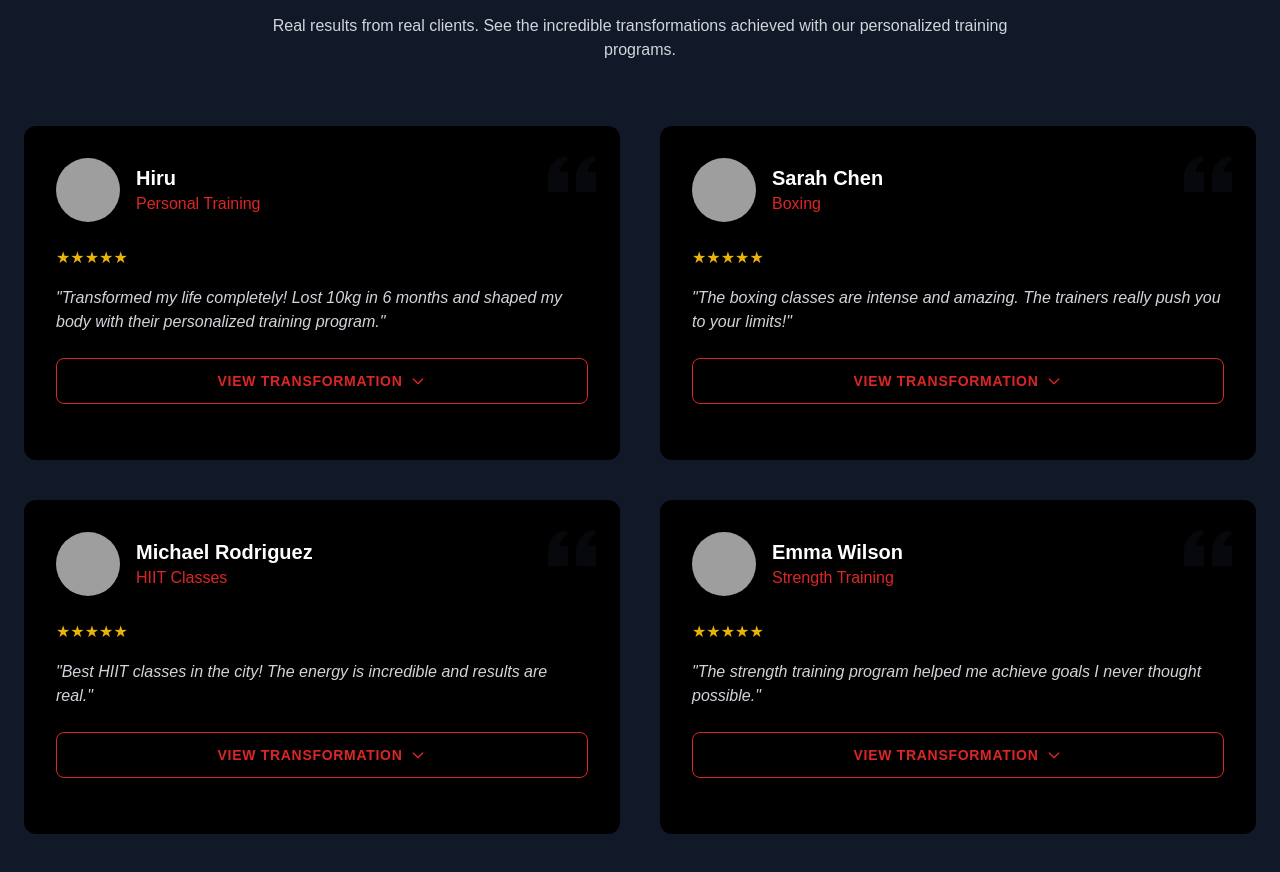
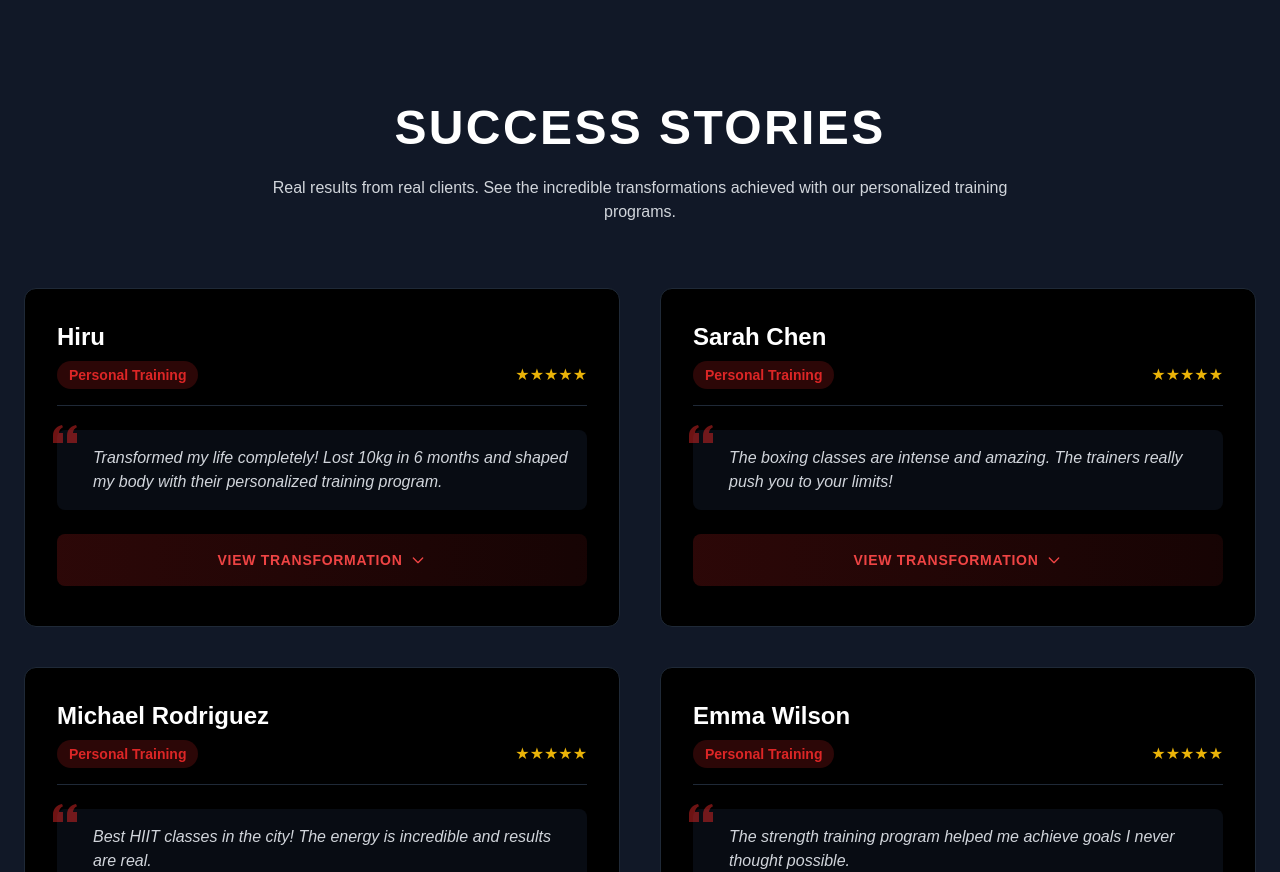
Before and after one commit to costa-tech/GYM-TRAINER-WEBSITE, a React (Vite) app: page / in a window 1280 px wide. Shown: the part 2620-3492 px from the top of the page. Built offline with nearby package versions, Linux system fonts and the light colour scheme; grey boxes are pictures that could not be loaded.

Commit message:
feat: remove boxing and HIIT classes from services, adjust grid layout for improved responsiveness

```diff
--- a/src/components/Reviews.jsx
+++ b/src/components/Reviews.jsx
@@ -5,40 +5,36 @@ import { useInView } from 'react-intersection-observer';
 const reviews = [
   {
     name: "Hiru",
-    image: "https://images.unsplash.com/photo-1500648767791-00dcc994a43e?ixlib=rb-1.2.1&auto=format&fit=crop&w=800&q=80",
     review: "Transformed my life completely! Lost 10kg in 6 months and shaped my body with their personalized training program.",
     rating: 5,
     program: "Personal Training",
-    beforeImage: "/images/hirubefore.jpg", // Fix the path by adding forward slash
+    beforeImage: "/images/hirubefore.jpg",
     afterImage: "/images/hiruafter.jpg",
     duration: "6 months"
   },
   {
     name: "Sarah Chen",
-    image: "https://images.unsplash.com/photo-1494790108377-be9c29b29330?ixlib=rb-1.2.1&auto=format&fit=crop&w=800&q=80",
     review: "The boxing classes are intense and amazing. The trainers really push you to your limits!",
     rating: 5,
-    program: "Boxing",
+    program: "Personal Training",
     beforeImage: "https://images.unsplash.com/photo-1609899659230-11de744e264a?ixlib=rb-1.2.1&auto=format&fit=crop&w=800&q=80",
     afterImage: "https://images.unsplash.com/photo-1609899495200-bc817d9a69bc?ixlib=rb-1.2.1&auto=format&fit=crop&w=800&q=80",
     duration: "8 months"
   },
   {
     name: "Michael Rodriguez",
-    image: "https://images.unsplash.com/photo-1507003211169-0a1dd7228f2d?ixlib=rb-1.2.1&auto=format&fit=crop&w=800&q=80",
     review: "Best HIIT classes in the city! The energy is incredible and results are real.",
     rating: 5,
-    program: "HIIT Classes",
+    program: "Personal Training",
     beforeImage: "https://images.unsplash.com/photo-1594381898411-846e7d193883?ixlib=rb-1.2.1&auto=format&fit=crop&w=800&q=80",
     afterImage: "https://images.unsplash.com/photo-1605296867724-fa87a8ef53fd?ixlib=rb-1.2.1&auto=format&fit=crop&w=800&q=80",
     duration: "4 months"
   },
   {
     name: "Emma Wilson",
-    image: "https://images.unsplash.com/photo-1438761681033-6461ffad8d80?ixlib=rb-1.2.1&auto=format&fit=crop&w=800&q=80",
     review: "The strength training program helped me achieve goals I never thought possible.",
     rating: 5,
-    program: "Strength Training",
+    program: "Personal Training",
     beforeImage: "https://images.unsplash.com/photo-1506784242126-2a0b0b89c56c?ixlib=rb-1.2.1&auto=format&fit=crop&w=800&q=80",
     afterImage: "https://images.unsplash.com/photo-1548690312-e3b507d8c110?ixlib=rb-1.2.1&auto=format&fit=crop&w=800&q=80",
     duration: "5 months"
@@ -89,32 +85,45 @@ const Reviews = () => {
               initial={{ opacity: 0, y: 20 }}
               animate={inView ? { opacity: 1, y: 0 } : {}}
               transition={{ delay: index * 0.2 }}
-              className="bg-black p-8 relative group hover:bg-gray-900 transition duration-300 rounded-xl overflow-hidden"
+              className="bg-black p-8 relative group hover:bg-gray-900 transition duration-300 rounded-xl overflow-hidden border border-gray-800 flex flex-col"
             >
-              <div className="flex items-center mb-6">
-                <img
-                  src={review.image}
-                  alt={review.name}
-                  className="w-16 h-16 rounded-full object-cover mr-4"
-                />
-                <div>
-                  <h3 className="text-xl font-bold">{review.name}</h3>
-                  <p className="text-red-600">{review.program}</p>
+              {/* Review Header - Improved layout */}
+              <div className="border-b border-gray-800 pb-4 mb-6">
+                <h3 className="text-2xl font-bold text-white">{review.name}</h3>
+                <div className="flex items-center justify-between mt-2">
+                  <div className="bg-red-600/20 text-red-600 px-3 py-1 rounded-full text-sm font-bold">
+                    {review.program}
+                  </div>
+                  <div className="flex">
+                    {[...Array(review.rating)].map((_, i) => (
+                      <span key={i} className="text-yellow-500">★</span>
+                    ))}
+                  </div>
                 </div>
               </div>
-              <div className="mb-4">
-                {[...Array(review.rating)].map((_, i) => (
-                  <span key={i} className="text-yellow-500">★</span>
-                ))}
+
+              {/* Review Content */}
+              <div className="flex-grow">
+                <div className="bg-gray-900/50 p-4 rounded-lg italic mb-6 relative">
+                  <div className="absolute top-0 left-0 transform -translate-x-1 -translate-y-2">
+                    <svg className="w-6 h-6 text-red-600 opacity-50" fill="currentColor" viewBox="0 0 24 24">
+                      <path d="M14.017 21v-7.391c0-5.704 3.731-9.57 8.983-10.609l.995 2.151c-2.432.917-3.995 3.638-3.995 5.849h4v10h-9.983zm-14.017 0v-7.391c0-5.704 3.748-9.57 9-10.609l.996 2.151c-2.433.917-3.996 3.638-3.996 5.849h3.983v10h-9.983z" />
+                    </svg>
+                  </div>
+                  <p className="text-gray-300 pl-5">{review.review}</p>
+                </div>
               </div>
-              <p className="text-gray-300 italic mb-6">"{review.review}"</p>
 
-              {/* Transformation Button */}
+              {/* Transformation Button - Enhanced styling */}
               <motion.button
-                whileHover={{ scale: 1.03 }}
-                whileTap={{ scale: 0.97 }}
+                whileHover={{ scale: 1.02 }}
+                whileTap={{ scale: 0.98 }}
                 onClick={() => toggleTransformation(index)}
-                className="w-full py-3 mb-6 border border-red-600 text-red-600 hover:bg-red-600 hover:text-white transition duration-300 uppercase font-bold tracking-wider text-sm flex items-center justify-center rounded-lg"
+                className={`w-full py-4 mb-2 transition duration-300 uppercase font-bold tracking-wider text-sm flex items-center justify-center rounded-lg ${
+                  activeView[index]
+                    ? 'bg-red-600 text-white'
+                    : 'bg-gradient-to-r from-red-600/20 to-red-600/10 text-red-500 hover:bg-red-600/30'
+                }`}
               >
                 <span className="mr-2">
                   {activeView[index] ? 'Hide Transformation' : 'View Transformation'}
@@ -129,54 +138,81 @@ const Reviews = () => {
                 </svg>
               </motion.button>
 
-              {/* Transformation Images */}
+              {/* Transformation Images - Improved animation and layout */}
               {activeView[index] && (
                 <motion.div
                   initial={{ opacity: 0, height: 0 }}
                   animate={{ opacity: 1, height: 'auto' }}
                   exit={{ opacity: 0, height: 0 }}
-                  className="mb-4"
+                  transition={{ duration: 0.3 }}
+                  className="mt-4 bg-gradient-to-b from-black to-gray-900 p-4 rounded-lg border border-gray-800"
                 >
                   <div className="grid grid-cols-2 gap-4">
-                    <div>
-                      <p className="text-center text-gray-400 mb-2">BEFORE</p>
-                      <div className="aspect-w-3 aspect-h-4 overflow-hidden rounded-lg">
+                    <div className="flex flex-col">
+                      <div className="bg-red-600/10 p-2 rounded-t-lg">
+                        <p className="text-center text-gray-400 font-semibold">BEFORE</p>
+                      </div>
+                      <div className="aspect-w-3 aspect-h-4 overflow-hidden rounded-b-lg border border-gray-800">
                         <img
                           src={review.beforeImage}
                           alt={`${review.name} before transformation`}
-                          className="object-cover w-full h-full"
+                          className="object-cover w-full h-full hover:scale-105 transition-transform duration-500"
                         />
                       </div>
                     </div>
-                    <div>
-                      <p className="text-center text-gray-400 mb-2">AFTER</p>
-                      <div className="aspect-w-3 aspect-h-4 overflow-hidden rounded-lg">
+                    <div className="flex flex-col">
+                      <div className="bg-green-600/10 p-2 rounded-t-lg">
+                        <p className="text-center text-gray-400 font-semibold">AFTER</p>
+                      </div>
+                      <div className="aspect-w-3 aspect-h-4 overflow-hidden rounded-b-lg border border-gray-800">
                         <img
                           src={review.afterImage}
                           alt={`${review.name} after transformation`}
-                          className="object-cover w-full h-full"
+                          className="object-cover w-full h-full hover:scale-105 transition-transform duration-500"
                         />
                       </div>
                     </div>
                   </div>
-                  <p className="text-center text-green-500 mt-3 font-semibold">
-                    Transformation Time: {review.duration}
-                  </p>
+                  <motion.div
+                    initial={{ opacity: 0 }}
+                    animate={{ opacity: 1 }}
+                    transition={{ delay: 0.2 }}
+                    className="flex justify-center mt-4 items-center"
+                  >
+                    <svg className="w-5 h-5 text-green-500 mr-2" fill="currentColor" viewBox="0 0 20 20">
+                      <path fillRule="evenodd" d="M10 18a8 8 0 100-16 8 8 0 000 16zm1-12a1 1 0 10-2 0v4a1 1 0 00.293.707l2.828 2.829a1 1 0 101.415-1.415L11 9.586V6z" clipRule="evenodd"></path>
+                    </svg>
+                    <p className="text-green-500 font-bold">
+                      Transformation Time: {review.duration}
+                    </p>
+                  </motion.div>
                 </motion.div>
               )}
-
-              <div className="absolute top-0 right-0 mt-6 mr-6">
-                <svg
-                  className="w-12 h-12 text-gray-800 opacity-20"
-                  fill="currentColor"
-                  viewBox="0 0 24 24"
-                >
-                  <path d="M14.017 21v-7.391c0-5.704 3.731-9.57 8.983-10.609l.995 2.151c-2.432.917-3.995 3.638-3.995 5.849h4v10h-9.983zm-14.017 0v-7.391c0-5.704 3.748-9.57 9-10.609l.996 2.151c-2.433.917-3.996 3.638-3.996 5.849h3.983v10h-9.983z" />
-                </svg>
-              </div>
             </motion.div>
           ))}
         </div>
+
+        {/* Add a CTA section at the bottom */}
+        <motion.div
+          initial={{ opacity: 0, y: 20 }}
+          whileInView={{ opacity: 1, y: 0 }}
+          viewport={{ once: true }}
+          transition={{ delay: 0.2 }}
+          className="mt-16 text-center"
+        >
+          <h3 className="text-2xl font-bold mb-4">Ready For Your Transformation?</h3>
+          <p className="text-gray-300 mb-8 max-w-xl mx-auto">
+            Join our program and become our next success story. We'll help you achieve your fitness goals with personalized plans and expert guidance.
+          </p>
+          <a
+            href="https://forms.gle/gDVEkGDr2ZNbAaGJ8"
+            target="_blank"
+            rel="noopener noreferrer"
+            className="btn btn-primary inline-block px-8 py-4 text-lg font-bold uppercase"
+          >
+            Start Your Journey
+          </a>
+        </motion.div>
       </div>
     </section>
   );
--- a/src/components/Services.jsx
+++ b/src/components/Services.jsx
@@ -5,19 +5,9 @@ import { Link } from 'react-router-dom';
 
 const services = [
   {
-    title: "Boxing",
-    description: "Master the art of boxing with our expert trainers",
-    image: "https://images.unsplash.com/photo-1549719386-74dfcbf7dbed?ixlib=rb-1.2.1&auto=format&fit=crop&w=800&q=80"
-  },
-  {
     title: "Strength Training",
     description: "Build power and endurance with specialized programs",
     image: "https://images.unsplash.com/photo-1534438327276-14e5300c3a48?ixlib=rb-1.2.1&auto=format&fit=crop&w=800&q=80"
-  },
-  {
-    title: "HIIT Classes",
-    description: "High-intensity interval training for maximum results",
-    image: "https://images.unsplash.com/photo-1518611012118-696072aa579a?ixlib=rb-1.2.1&auto=format&fit=crop&w=800&q=80"
   },
   {
     title: "Personal Training",
@@ -42,7 +32,7 @@ const Services = () => {
         >
           Our Programs
         </motion.h2>
-        <div ref={ref} className="grid grid-cols-1 sm:grid-cols-2 lg:grid-cols-4 gap-6 max-w-6xl mx-auto">
+        <div ref={ref} className="grid grid-cols-1 sm:grid-cols-2 gap-8 max-w-4xl mx-auto">
           {services.map((service, index) => (
             <motion.div
               key={index}
```
